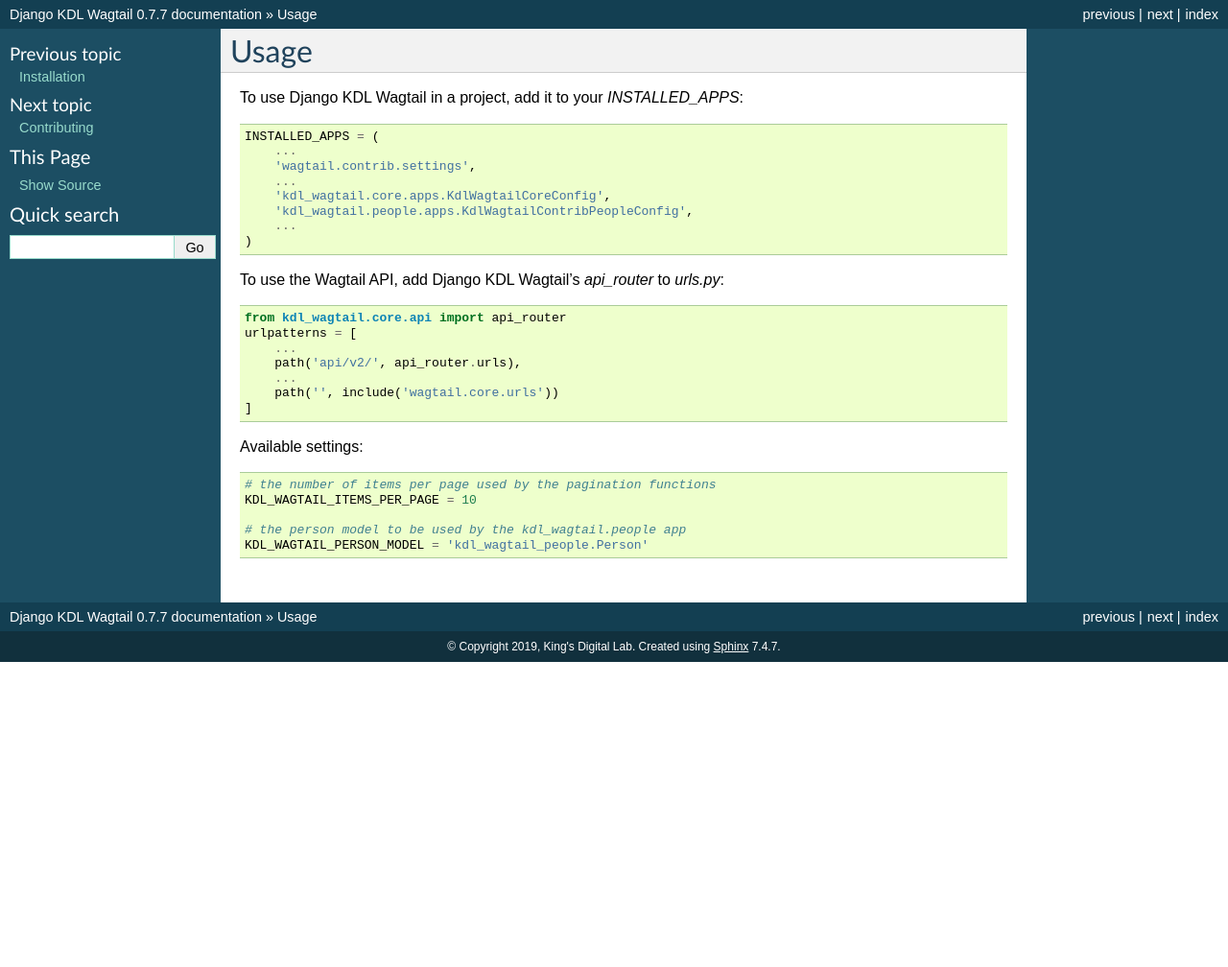
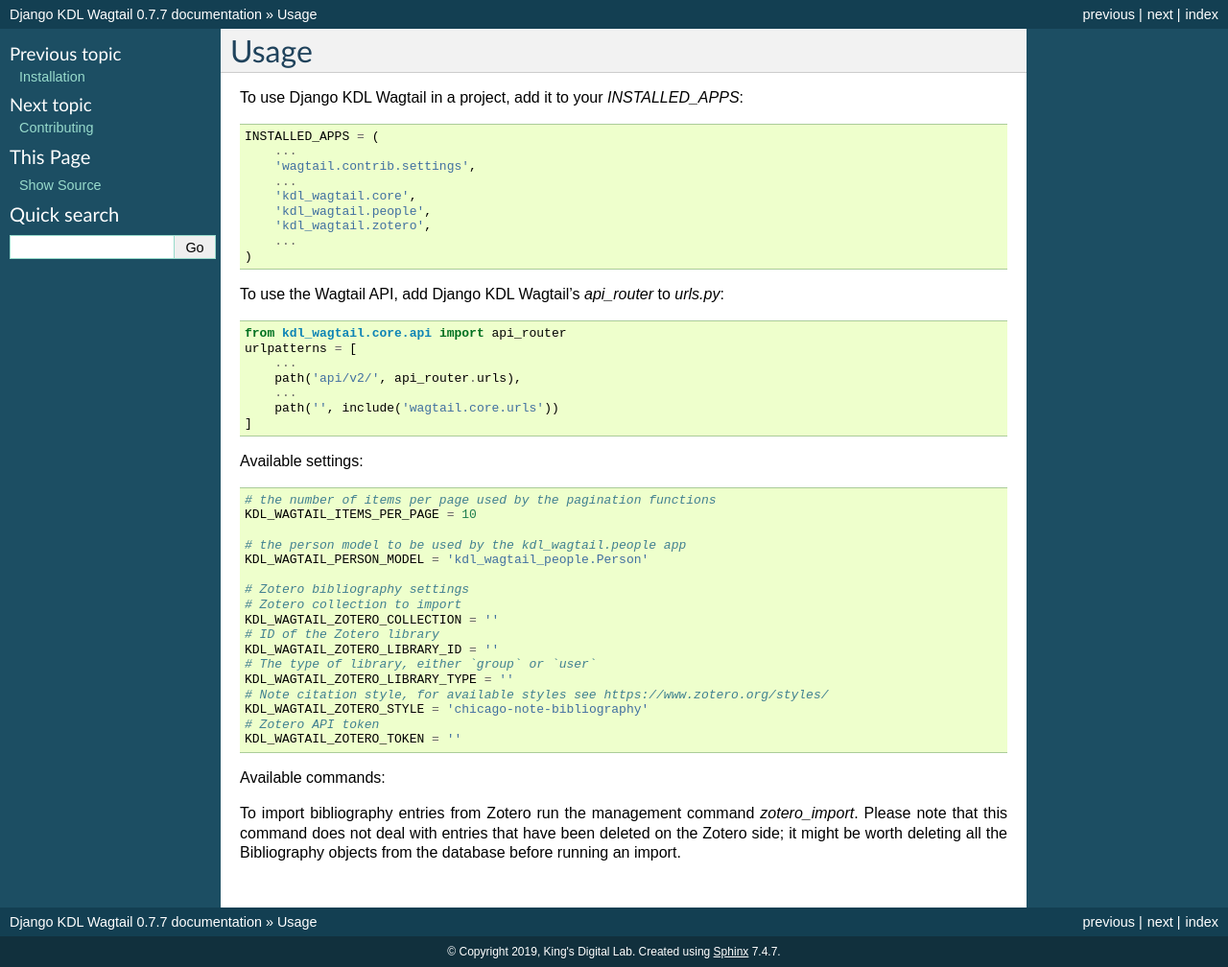
Before and after one commit to kingsdigitallab/django-kdl-wagtail, a Sphinx documentation site: the page built from docs/usage.rst, in a window 1280 px wide. Shown: the whole page at 96% size. Built offline with Sphinx 7.4.7, drawn with Linux system fonts in a browser that asks for light colours; before the commit the page ends 900 px from its top, so only the background shows below that.

Commit message:
Add information about the zotero app.

```diff
--- a/README.rst
+++ b/README.rst
@@ -54,6 +54,11 @@
     * A Person snippet, this is accessible from the Wagtail menu bar
     * A PersonPage
     * A PeopleIndexPage
+* Zotero application, `kdl_wagtail_zotero`:
+    * A Bibliography model to store entried harvested from a Zotero collection
+    * A management command, `zotero_import`, to import entries from a Zotero collection
+    * A BibliographyIndexPage, to display all the bibliography entries
+    * The Zotero based Bibliography is available from the Wagtail menu bar
 * Custom settings
     * Footer customisation
     * Analytics integration
--- a/docs/usage.rst
+++ b/docs/usage.rst
@@ -10,8 +10,9 @@
         ...
         'wagtail.contrib.settings',
         ...
-        'kdl_wagtail.core.apps.KdlWagtailCoreConfig',
-        'kdl_wagtail.people.apps.KdlWagtailContribPeopleConfig',
+        'kdl_wagtail.core',
+        'kdl_wagtail.people',
+        'kdl_wagtail.zotero',
         ...
     )
 
@@ -36,3 +37,22 @@
 
     # the person model to be used by the kdl_wagtail.people app
     KDL_WAGTAIL_PERSON_MODEL = 'kdl_wagtail_people.Person'
+
+    # Zotero bibliography settings
+    # Zotero collection to import
+    KDL_WAGTAIL_ZOTERO_COLLECTION = ''
+    # ID of the Zotero library
+    KDL_WAGTAIL_ZOTERO_LIBRARY_ID = ''
+    # The type of library, either `group` or `user`
+    KDL_WAGTAIL_ZOTERO_LIBRARY_TYPE = ''
+    # Note citation style, for available styles see https://www.zotero.org/styles/
+    KDL_WAGTAIL_ZOTERO_STYLE = 'chicago-note-bibliography'
+    # Zotero API token
+    KDL_WAGTAIL_ZOTERO_TOKEN = ''
+
+Available commands:
+
+To import bibliography entries from Zotero run the management command `zotero_import`.
+Please note that this command does not deal with entries that have been deleted on the
+Zotero side; it might be worth deleting all the Bibliography objects from the database
+before running an import.
```
